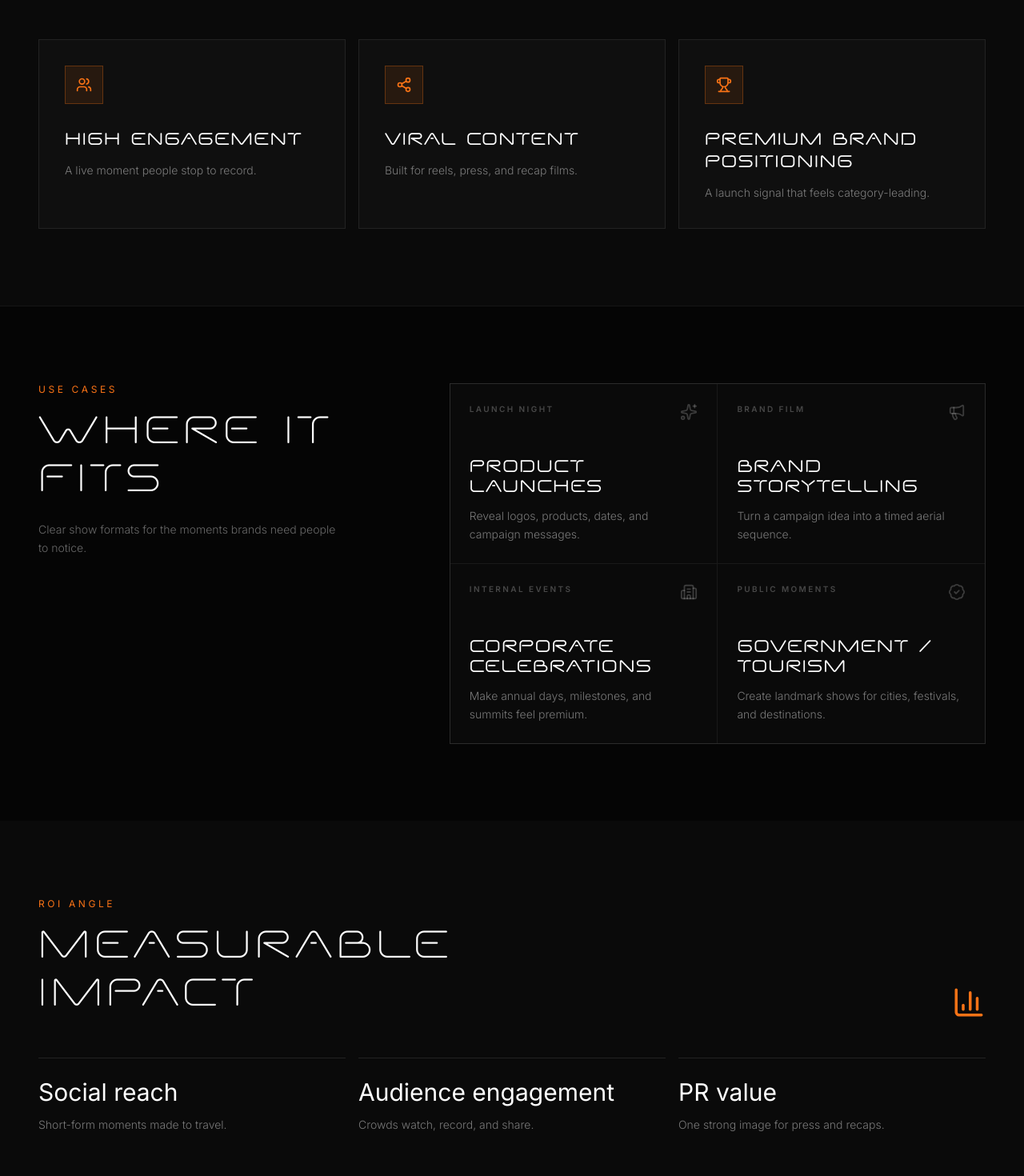
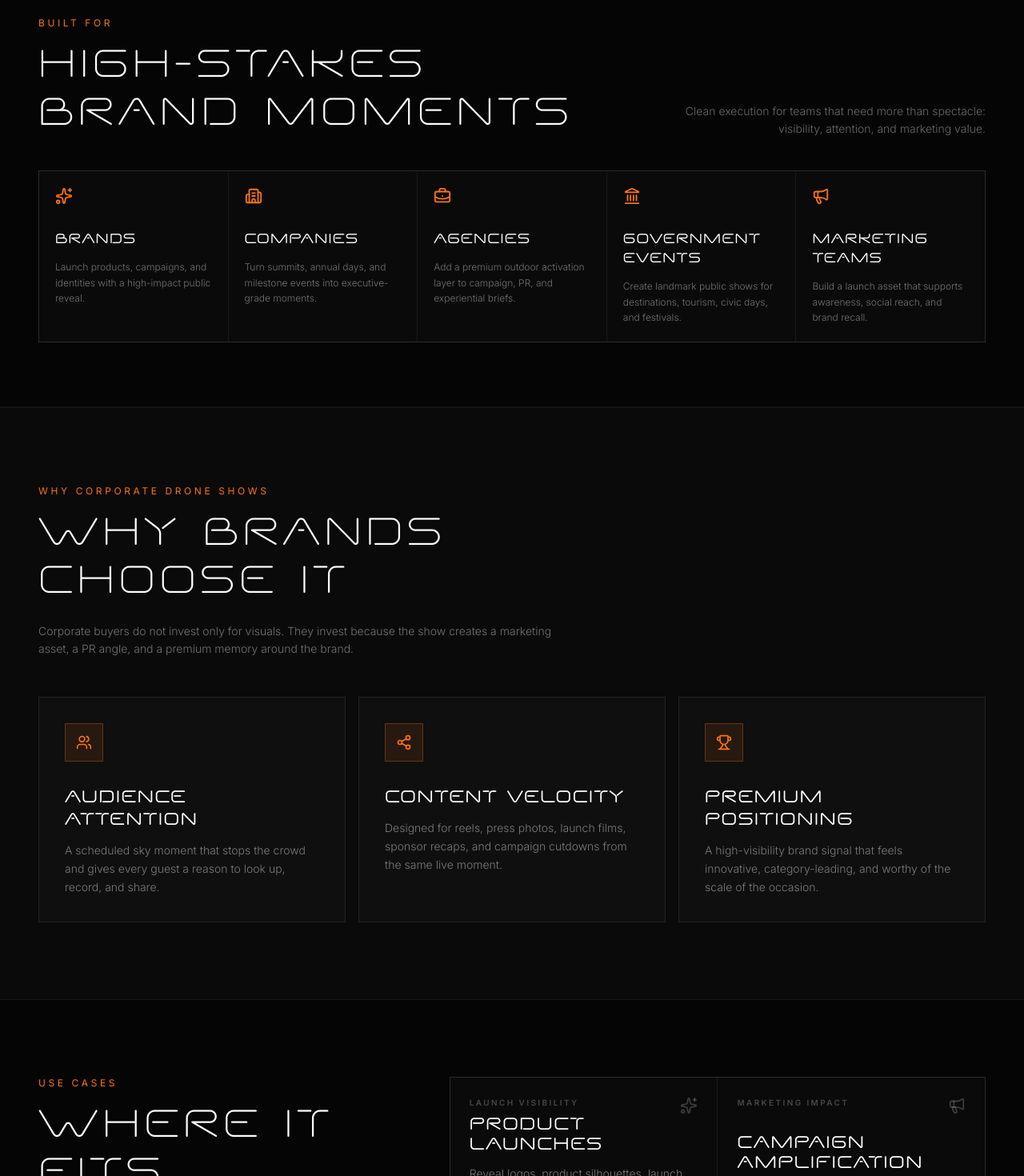
Before and after one commit to Harish143-dev/Vertx-Drones, a React (Vite) app: page /corporate in a window 1280 px wide. Shown: the part 860-2330 px from the top of the page at 80% size. Built offline with nearby package versions, Linux system fonts and the light colour scheme.

Commit message:
3d update

```diff
--- a/src/components/sections/portfolio/PortfolioHero.tsx
+++ b/src/components/sections/portfolio/PortfolioHero.tsx
@@ -6,7 +6,7 @@ const ORANGE = "#F97316";
 
 export function PortfolioHero() {
   return (
-    <section className="relative min-h-[72vh] overflow-hidden bg-[#0a0a0a] pt-28 md:pt-32">
+    <section className="relative min-h-screen overflow-hidden bg-[#0a0a0a] pt-52 md:pt-60">
       <div className="absolute inset-0 z-0">
         <img
           src={heroBg}
--- a/src/pages/Corporate.tsx
+++ b/src/pages/Corporate.tsx
@@ -4,7 +4,10 @@ import {
   ArrowRight,
   BadgeCheck,
   BarChart3,
+  BriefcaseBusiness,
   Building2,
+  Eye,
+  Landmark,
   Megaphone,
   Share2,
   Sparkles,
@@ -26,20 +29,48 @@ const fadeUp: Variants = {
   }),
 };
 
+const audiences = [
+  {
+    title: "Brands",
+    copy: "Launch products, campaigns, and identities with a high-impact public reveal.",
+    icon: Sparkles,
+  },
+  {
+    title: "Companies",
+    copy: "Turn summits, annual days, and milestone events into executive-grade moments.",
+    icon: Building2,
+  },
+  {
+    title: "Agencies",
+    copy: "Add a premium outdoor activation layer to campaign, PR, and experiential briefs.",
+    icon: BriefcaseBusiness,
+  },
+  {
+    title: "Government Events",
+    copy: "Create landmark public shows for destinations, tourism, civic days, and festivals.",
+    icon: Landmark,
+  },
+  {
+    title: "Marketing Teams",
+    copy: "Build a launch asset that supports awareness, social reach, and brand recall.",
+    icon: Megaphone,
+  },
+];
+
 const corporateReasons = [
   {
-    title: "High engagement",
-    copy: "A live moment people stop to record.",
+    title: "Audience attention",
+    copy: "A scheduled sky moment that stops the crowd and gives every guest a reason to look up, record, and share.",
     icon: Users,
   },
   {
-    title: "Viral content",
-    copy: "Built for reels, press, and recap films.",
+    title: "Content velocity",
+    copy: "Designed for reels, press photos, launch films, sponsor recaps, and campaign cutdowns from the same live moment.",
     icon: Share2,
   },
   {
-    title: "Premium brand positioning",
-    copy: "A launch signal that feels category-leading.",
+    title: "Premium positioning",
+    copy: "A high-visibility brand signal that feels innovative, category-leading, and worthy of the scale of the occasion.",
     icon: Trophy,
   },
 ];
@@ -47,42 +78,61 @@ const corporateReasons = [
 const useCases = [
   {
     title: "Product launches",
-    copy: "Reveal logos, products, dates, and campaign messages.",
-    tag: "Launch night",
+    copy: "Reveal logos, product silhouettes, launch dates, and campaign lines in a format built for live audience attention and digital replay.",
+    tag: "Launch visibility",
     icon: Sparkles,
   },
   {
-    title: "Brand storytelling",
-    copy: "Turn a campaign idea into a timed aerial sequence.",
-    tag: "Brand film",
+    title: "Campaign amplification",
+    copy: "Turn the big idea into an aerial sequence that gives agencies, creators, media teams, and guests a clear shareable moment.",
+    tag: "Marketing impact",
     icon: Megaphone,
   },
   {
-    title: "Corporate celebrations",
-    copy: "Make annual days, milestones, and summits feel premium.",
-    tag: "Internal events",
+    title: "Corporate milestones",
+    copy: "Make annual days, investor nights, summits, and leadership events feel premium without relying on generic stage production.",
+    tag: "Premium positioning",
     icon: Building2,
   },
   {
-    title: "Government / tourism",
-    copy: "Create landmark shows for cities, festivals, and destinations.",
-    tag: "Public moments",
+    title: "Government and tourism",
+    copy: "Create civic-scale shows for destinations, festivals, public celebrations, and landmark moments that need wide visibility.",
+    tag: "Public reach",
     icon: BadgeCheck,
   },
 ];
 
 const roiPoints = [
   {
-    value: "Social reach",
-    label: "Short-form moments made to travel.",
+    value: "Reach",
+    label: "A show designed to leave the venue through audience videos, short-form content, press photos, and campaign recaps.",
   },
   {
-    value: "Audience engagement",
-    label: "Crowds watch, record, and share.",
+    value: "Engagement",
+    label: "A live focal point that turns passive attendees into active viewers, recorders, and sharers.",
   },
   {
     value: "PR value",
-    label: "One strong image for press and recaps.",
+    label: "A strong visual hook for media coverage, post-event storytelling, internal communications, and stakeholder reports.",
+  },
+  {
+    value: "Brand recall",
+    label: "Your identity appears as the headline moment, not just as signage around the venue.",
+  },
+];
+
+const impactSteps = [
+  {
+    title: "Before",
+    copy: "Use the drone show as the teaser, invite hook, countdown asset, or premium reveal promise.",
+  },
+  {
+    title: "During",
+    copy: "Own the highest-attention moment of the night with branded choreography timed to the audience peak.",
+  },
+  {
+    title: "After",
+    copy: "Extend the campaign through reels, PR stills, recap films, internal decks, and sponsor reports.",
   },
 ];
 
@@ -91,7 +141,7 @@ export default function Corporate() {
     <div className="min-h-screen overflow-hidden bg-[#0a0a0a] text-foreground font-sans">
       <Navbar />
       <main>
-        <section className="relative min-h-[82vh] overflow-hidden pt-28 md:pt-32">
+        <section className="relative min-h-screen overflow-hidden pt-48 md:pt-52">
           <div className="absolute inset-0">
             <img
               src={corporateImg}
@@ -120,7 +170,7 @@ export default function Corporate() {
                 custom={0.12}
                 className="max-w-4xl text-2xl font-light leading-[1.1] tracking-tight text-white sm:text-3xl md:text-4xl lg:text-5xl"
               >
-                Brand the Sky
+                Brand visibility, built for impact.
               </motion.h1>
               <motion.p
                 variants={fadeUp}
@@ -129,7 +179,7 @@ export default function Corporate() {
                 custom={0.24}
                 className="mt-6 max-w-2xl text-base font-light leading-relaxed text-white/55 md:text-lg"
               >
-                Drone shows for launches, campaigns, milestones, and public moments.
+                Premium drone shows for brands, companies, agencies, government events, and marketing teams that need visibility, reach, PR value, and audience engagement.
               </motion.p>
               <motion.div
                 variants={fadeUp}
@@ -142,10 +192,57 @@ export default function Corporate() {
                   href="/contact"
                   className="inline-flex items-center justify-center gap-3 bg-[#F97316] px-7 py-3.5 text-xs font-bold uppercase tracking-[0.18em] text-[#0a0a0a] transition-all duration-300 hover:bg-white"
                 >
-                  Plan Your Brand Show
+                  Plan a Corporate Show
                   <ArrowRight size={15} />
                 </Link>
               </motion.div>
+            </div>
+          </div>
+        </section>
+
+        <section className="border-y border-white/5 bg-[#050505] py-20">
+          <div className="container mx-auto px-6 md:px-12">
+            <motion.div
+              variants={fadeUp}
+              initial="hidden"
+              whileInView="show"
+              viewport={{ once: true }}
+              className="mb-10 flex flex-col gap-5 md:flex-row md:items-end md:justify-between"
+            >
+              <div>
+                <p className="mb-4 text-xs uppercase tracking-[0.3em]" style={{ color: ORANGE }}>
+                  Built For
+                </p>
+                <h2 className="max-w-2xl text-3xl font-light leading-tight md:text-5xl">
+                  High-stakes brand moments
+                </h2>
+              </div>
+              <p className="max-w-sm text-sm font-light leading-relaxed text-white/40 md:text-right">
+                Clean execution for teams that need more than spectacle: visibility, attention, and marketing value.
+              </p>
+            </motion.div>
+
+            <div className="grid gap-px border border-white/8 bg-white/8 md:grid-cols-5">
+              {audiences.map((item, index) => {
+                const Icon = item.icon;
+                return (
+                  <motion.article
+                    key={item.title}
+                    variants={fadeUp}
+                    initial="hidden"
+                    whileInView="show"
+                    viewport={{ once: true }}
+                    custom={index * 0.06}
+                    className="min-h-52 bg-[#0a0a0a] p-5 transition-colors duration-300 hover:bg-[#101010]"
+                  >
+                    <Icon className="mb-8 text-[#F97316]" size={22} />
+                    <h3 className="mb-3 text-base font-bold text-white">{item.title}</h3>
+                    <p className="text-xs font-light leading-relaxed text-white/42">
+                      {item.copy}
+                    </p>
+                  </motion.article>
+                );
+              })}
             </div>
           </div>
         </section>
@@ -163,8 +260,11 @@ export default function Corporate() {
                 Why Corporate Drone Shows
               </p>
               <h2 className="text-3xl font-light leading-tight md:text-5xl">
-                Why it works
+                Why brands choose it
               </h2>
+              <p className="mt-5 max-w-2xl text-sm font-light leading-relaxed text-white/42">
+                Corporate buyers do not invest only for visuals. They invest because the show creates a marketing asset, a PR angle, and a premium memory around the brand.
+              </p>
             </motion.div>
 
             <div className="grid gap-4 md:grid-cols-3">
@@ -210,7 +310,7 @@ export default function Corporate() {
                   Where it fits
                 </h2>
                 <p className="mt-5 max-w-sm text-sm font-light leading-relaxed text-white/40">
-                  Clear show formats for the moments brands need people to notice.
+                  Clear show formats for the moments brands, agencies, and public teams need people to notice.
                 </p>
               </motion.div>
 
@@ -266,13 +366,16 @@ export default function Corporate() {
                   ROI Angle
                 </p>
                 <h2 className="max-w-3xl text-3xl font-light leading-tight md:text-5xl">
-                  Measurable impact
+                  Attention you can reuse
                 </h2>
+                <p className="mt-5 max-w-2xl text-sm font-light leading-relaxed text-white/42">
+                  The show becomes a high-value content engine before, during, and after the event. One live moment creates multiple marketing outputs.
+                </p>
               </div>
               <BarChart3 className="hidden text-[#F97316] md:block" size={42} />
             </motion.div>
 
-            <div className="grid gap-4 md:grid-cols-3">
+            <div className="grid gap-4 md:grid-cols-4">
               {roiPoints.map((item, index) => (
                 <motion.div
                   key={item.value}
@@ -283,7 +386,7 @@ export default function Corporate() {
                   custom={index * 0.1}
                   className="border-t border-white/10 pt-6"
                 >
-                  <p className="mb-3 font-display text-2xl text-white md:text-3xl">
+                  <p className="mb-3 font-display text-2xl text-white md:text-[1.7rem]">
                     {item.value}
                   </p>
                   <p className="text-sm font-light leading-relaxed text-white/45">
@@ -291,6 +394,53 @@ export default function Corporate() {
                   </p>
                 </motion.div>
               ))}
+            </div>
+          </div>
+        </section>
+
+        <section className="bg-[#050505] py-24">
+          <div className="container mx-auto px-6 md:px-12">
+            <div className="grid gap-12 lg:grid-cols-[0.9fr_1.1fr] lg:items-center">
+              <motion.div
+                variants={fadeUp}
+                initial="hidden"
+                whileInView="show"
+                viewport={{ once: true }}
+              >
+                <p className="mb-4 text-xs uppercase tracking-[0.3em]" style={{ color: ORANGE }}>
+                  Marketing Value
+                </p>
+                <h2 className="max-w-2xl text-3xl font-light leading-tight md:text-5xl">
+                  A campaign asset
+                </h2>
+                <p className="mt-5 max-w-md text-sm font-light leading-relaxed text-white/42">
+                  We shape the sequence around what your team needs to communicate: logo, message, launch date, product idea, sponsor visibility, or destination story.
+                </p>
+              </motion.div>
+
+              <div className="space-y-4">
+                {impactSteps.map((item, index) => (
+                  <motion.div
+                    key={item.title}
+                    variants={fadeUp}
+                    initial="hidden"
+                    whileInView="show"
+                    viewport={{ once: true }}
+                    custom={index * 0.08}
+                    className="grid gap-4 border border-white/8 bg-white/[0.02] p-6 sm:grid-cols-[9rem_1fr]"
+                  >
+                    <div className="flex items-center gap-3 text-[#F97316]">
+                      <Eye size={18} />
+                      <p className="text-[10px] font-bold uppercase tracking-[0.22em]">
+                        {item.title}
+                      </p>
+                    </div>
+                    <p className="text-sm font-light leading-relaxed text-white/48">
+                      {item.copy}
+                    </p>
+                  </motion.div>
+                ))}
+              </div>
             </div>
           </div>
         </section>
@@ -306,16 +456,16 @@ export default function Corporate() {
               className="mx-auto max-w-2xl"
             >
               <p className="mb-5 text-xs uppercase tracking-[0.3em]" style={{ color: ORANGE }}>
-                Ready for launch?
+                Ready to own the moment?
               </p>
               <h2 className="mb-8 text-3xl font-light leading-tight md:text-5xl">
-                Plan your brand show
+                Build your brand show.
               </h2>
               <Link
                 href="/contact"
                 className="inline-flex items-center justify-center gap-3 bg-[#F97316] px-9 py-4 text-xs font-bold uppercase tracking-[0.2em] text-[#0a0a0a] transition-all duration-300 hover:bg-white"
               >
-                Plan Your Brand Show
+                Plan a Corporate Show
                 <ArrowRight size={15} />
               </Link>
             </motion.div>
--- a/src/pages/Portfolio.tsx
+++ b/src/pages/Portfolio.tsx
@@ -1,7 +1,6 @@
 import { Navbar } from "@/components/layout/Navbar";
 import { Footer } from "@/components/layout/Footer";
 import { PortfolioHero } from "@/components/sections/portfolio/PortfolioHero";
-import { PortfolioStats } from "@/components/sections/portfolio/PortfolioStats";
 import { PortfolioGallery } from "@/components/sections/portfolio/PortfolioGallery";
 import { PortfolioCTA } from "@/components/sections/portfolio/PortfolioCTA";
 
@@ -14,8 +13,6 @@ export default function Portfolio() {
         <PortfolioHero />
 
         {/* 2. Stats Strip — animated counters */}
-        <PortfolioStats />
-
         {/* 3. Gallery — filterable project grid + lightbox */}
         <PortfolioGallery />
 
--- a/src/pages/Weddings.tsx
+++ b/src/pages/Weddings.tsx
@@ -53,7 +53,7 @@ export default function Weddings() {
     <div className="min-h-screen overflow-hidden bg-[#0a0a0a] text-foreground font-sans">
       <Navbar />
       <main>
-        <section className="relative min-h-[82vh] overflow-hidden pt-28 md:pt-32">
+        <section className="relative min-h-screen overflow-hidden pt-48 md:pt-52">
           <div className="absolute inset-0">
             <img
               src={weddingImg}
```
